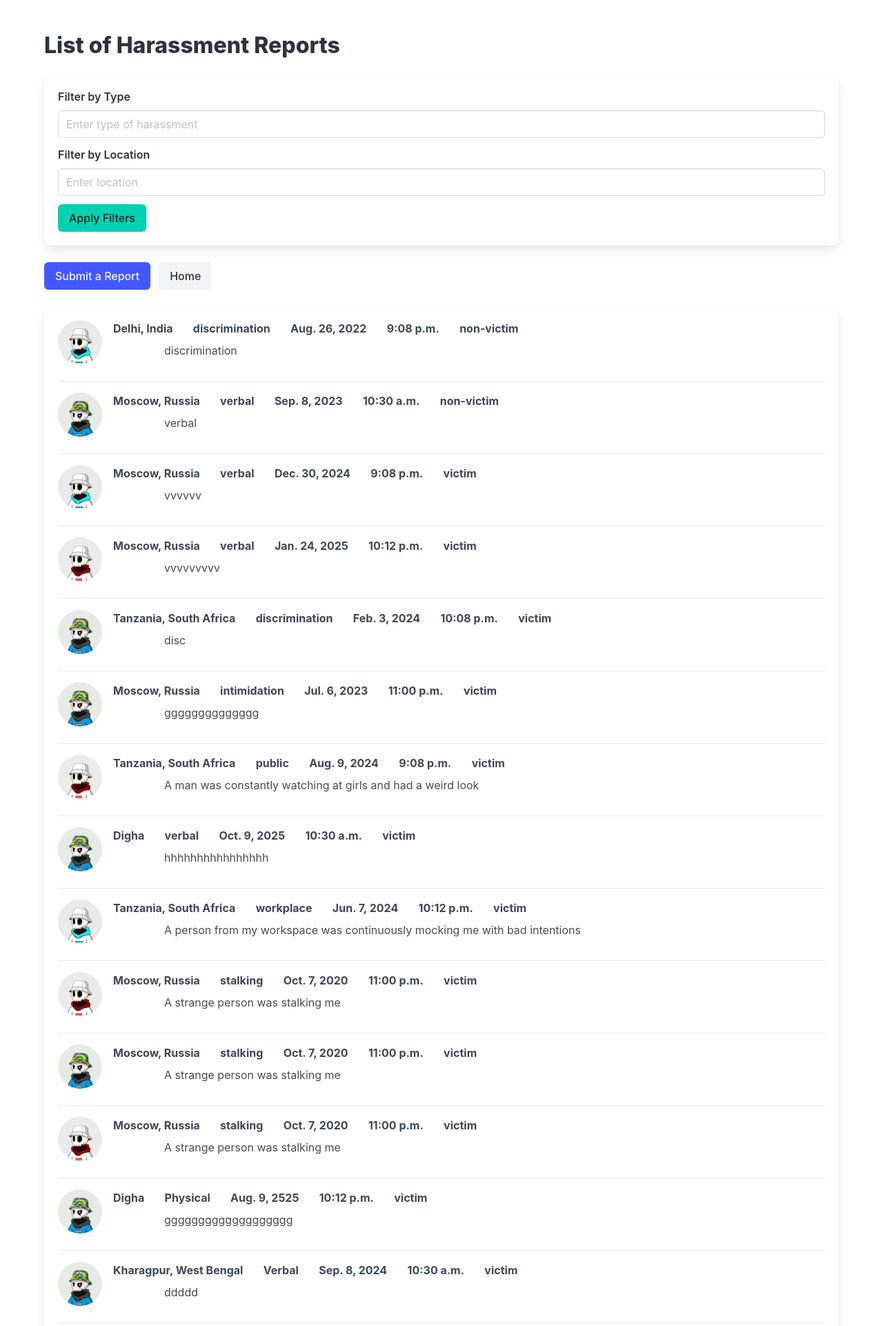
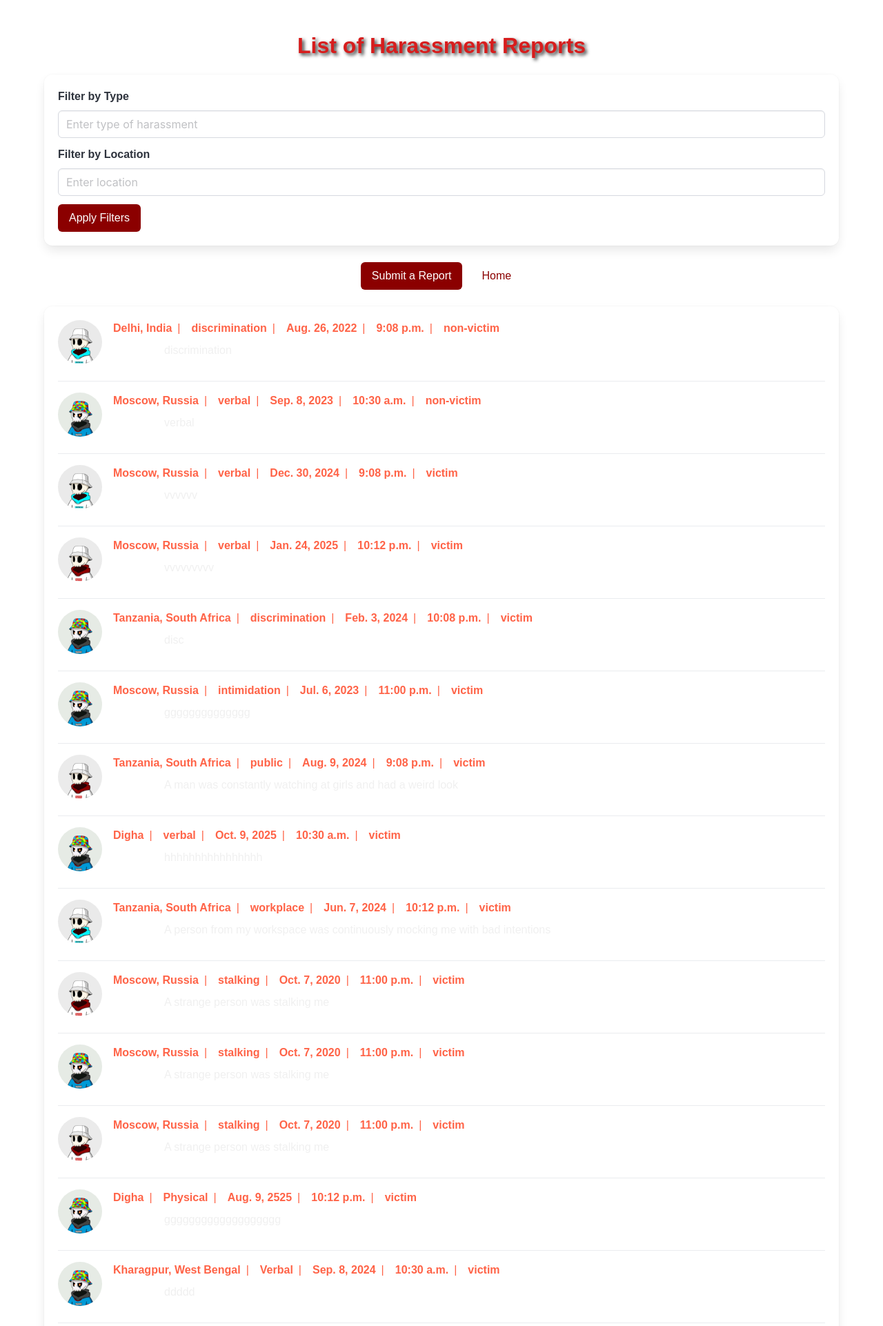
Before and after one commit to abhirajadhikary06/Report-Connect, a Django app: page /reports/ in a window 1280 px wide. Shown: the top 1922 px of the page at 69% size. Run offline with Django 5.2, Linux system fonts and the light colour scheme; data comes from the database, SQL or seed files in the repository.

Commit message:
fixed report page

```diff
--- a/harassment_platform/reports/templates/reports.html
+++ b/harassment_platform/reports/templates/reports.html
@@ -1,5 +1,4 @@
 {% load static %}
-<!-- reports.html -->
 <!DOCTYPE html>
 <html lang="en">
 <head>
@@ -8,20 +7,94 @@
     <title>Reports List</title>
     <link rel="stylesheet" href="https://cdn.jsdelivr.net/npm/bulma/css/bulma.min.css">
     <style>
+        /* General Styling */
+        html, body {
+            height: 100%;
+            margin: 0;
+            padding: 0;
+            font-family: 'Arial', sans-serif;
+            color: #fff;
+        }
+
+        body {
+            display: flex;
+            flex-direction: column;
+        }
+
+        h1.title {
+            color: rgb(215, 29, 29);
+            text-shadow: 3px 3px 5px rgba(0, 0, 0, 0.8);
+            text-align: center;
+            margin-bottom: 20px;
+        }
+
+        .buttons {
+            display: flex;
+            justify-content: center;
+            margin-bottom: 20px;
+        }
+
+        .button.is-primary, .button.is-link {
+            background-color: #8B0000;
+            border-color: #8B0000;
+            color: white;
+        }
+
+        .button.is-primary:hover, .button.is-link:hover {
+            background-color: #FF6347;
+            border-color: #FF6347;
+            color: white;
+        }
+
+        /* Styling for the Home button */
+        .button.is-light {
+            background-color: white;
+            border-color: white;
+            color: #8B0000; /* Dark red text color */
+        }
+
+        .button.is-light:hover {
+            background-color: #FF6347; /* Light red on hover */
+            border-color: #FF6347;
+            color: white;
+        }
+
         .report-header {
             display: flex;
             align-items: center;
             gap: 0.5rem;
+            color: #FF6347; /* Red text color for report headers */
         }
+
         .report-header span:not(:last-child)::after {
             content: '|';
             margin: 0 0.5rem;
-            color: #ffffff;
+            color: #FF6347; /* Red pipe color */
         }
+
         .report-description {
             margin-top: 0.5rem;
-            margin-left: 74px;  /* 64px (image width) + 10px padding */
-            color: #4a4a4a;
+            margin-left: 74px; /* 64px (image width) + 10px padding */
+            color: #f0f0f0;
+        }
+
+        footer {
+            text-align: center;
+            padding: 10px;
+            color: white;
+            position: relative;
+            margin-top: auto;
+            width: 100%;
+            box-shadow: 0 -2px 10px rgba(0, 0, 0, 0.5);
+        }
+
+        footer p {
+            margin: 0;
+            font-size: 1rem;
+        }
+
+        footer span {
+            color: #FF6347;
         }
     </style>
 </head>
@@ -80,5 +153,9 @@
             </div>
         </div>
     </section>
+
+    <footer>
+        <p>Made with <span>❤️</span> by XYZ team</p>
+    </footer>
 </body>
 </html>
```
